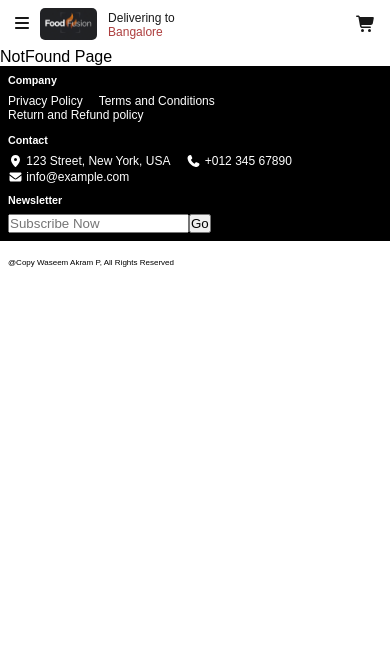
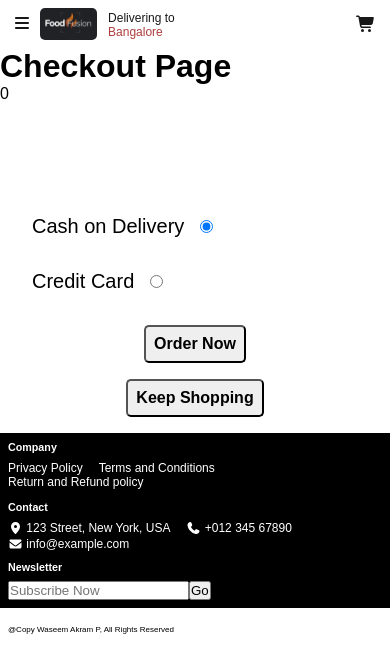
Before and after one commit to Waseemsvm/tutedude-react-ass8-food-fusion-app, a React (Vite) app: page /cart/checkout in a window 390 px wide. Shown: the top 672 px of the page. Built offline with nearby package versions, Linux system fonts and the light colour scheme.

Commit message:
checkoutpage

```diff
--- a/src/components/CartItem.jsx
+++ b/src/components/CartItem.jsx
@@ -10,7 +10,7 @@ export default function CartItem({ id }) {
   );
 
   return (
-    <tr>
+    <tr className={CartPageStyles["cart-itm"]}>
       <td>
         <div className={CartPageStyles["item-det"]}>
           <div className={CartPageStyles["img-cont"]}>
--- a/src/components/CartPage.jsx
+++ b/src/components/CartPage.jsx
@@ -34,7 +34,9 @@ export default function CartPage() {
             {cartItems.map((item) => (
               <CartItem id={item.id} key={item.id} />
             ))}
-            <tr>
+            <tr
+              className={`${CartPageStyles["checkout-det-itm"]}  ${CartPageStyles["checkout-det"]}`}
+            >
               <td>SubTotal</td>
               <td></td>
               <td>
@@ -45,7 +47,7 @@ export default function CartPage() {
                 {subTotal ?? 0}
               </td>
             </tr>
-            <tr>
+            <tr className={`${CartPageStyles["checkout-det-itm"]}`}>
               <td>Shipping Charge</td>
               <td></td>
               <td>
@@ -56,7 +58,7 @@ export default function CartPage() {
                 {shipCharge}
               </td>
             </tr>
-            <tr>
+            <tr className={CartPageStyles["checkout-det-itm"]}>
               <td>Discount</td>
               <td></td>
               <td>
@@ -67,7 +69,7 @@ export default function CartPage() {
                 {discount}%
               </td>
             </tr>
-            <tr>
+            <tr className={CartPageStyles["checkout-det-itm"]}>
               <td>Tax</td>
               <td></td>
               <td>
@@ -78,7 +80,7 @@ export default function CartPage() {
                 {tax}%
               </td>
             </tr>
-            <tr>
+            <tr className={CartPageStyles["checkout-det-itm"]}>
               <td>Total</td>
               <td></td>
               <td>
@@ -89,11 +91,18 @@ export default function CartPage() {
                 {grandTotal}
               </td>
             </tr>
-            <tr>
+            <tr className={CartPageStyles["checkout-det-itm"]}>
               <td></td>
               <td></td>
               <td className={CartPageStyles["chk-btn-cont"]}>
-                <button>Checkout</button>
+                <button
+                  onClick={(e) => {
+                    localStorage.setItem("grandTotal", grandTotal);
+                    navigate("checkout");
+                  }}
+                >
+                  Checkout
+                </button>
               </td>
             </tr>
           </tbody>
--- /dev/null
+++ b/src/components/CheckoutPage.jsx
@@ -0,0 +1,198 @@
+import { useNavigate } from "react-router";
+import CheckoutPageStyle from "../styles/CheckoutPage.module.css";
+import { useEffect, useState } from "react";
+
+export default function CheckoutPage() {
+  const navigate = useNavigate();
+  const [grandTotal, setGrandTotal] = useState(0);
+
+  useEffect((e) => {
+    let total = parseFloat(localStorage.getItem("grandTotal"));
+    setGrandTotal(isNaN(total) ? 0 : total);
+  }, []);
+
+  const [formData, setFormData] = useState({
+    ["paymentMode"]: "cod",
+    ["credit-name"]: "",
+    ["credit-no"]: "",
+    ["credit-expdate"]: "",
+    ["credit-cvv"]: "",
+  });
+
+  const isCCNameValid = () => formData["credit-name"]?.length >= 3;
+  const isCCNoValid = () => formData["credit-no"]?.length == 12;
+  const isExpDateValid = () => formData["credit-expdate"]?.length == 5;
+  const isCvvValid = () => formData["credit-cvv"]?.length == 3;
+
+  return (
+    <div>
+      <h1>Checkout Page</h1>
+      <div>{grandTotal}</div>
+
+      <form
+        action=""
+        className={CheckoutPageStyle.form}
+        onSubmit={(e) => {
+          e.preventDefault();
+          console.log(formData);
+          // dispatch(resetCart());
+          // dispatch(filterItems());
+          // navigate("/catalogue");
+          // showMessageToast(true);
+        }}
+      >
+        <div className={CheckoutPageStyle["form-body"]}>
+          <div className={CheckoutPageStyle["form-payment-opts"]}>
+            <div>
+              <label htmlFor="cod">Cash on Delivery</label>
+              <input
+                id="cod"
+                type="radio"
+                name="payment-mode"
+                checked={formData.paymentMode == "cod"}
+                onChange={(e) => {
+                  setFormData({
+                    ...formData,
+                    paymentMode: "cod",
+                  });
+                }}
+                required
+              ></input>
+            </div>
+            <div>
+              <label htmlFor="cc">Credit Card</label>
+              <input
+                id="cc"
+                type="radio"
+                checked={formData.paymentMode == "cc"}
+                onChange={(e) => {
+                  setFormData({
+                    ...formData,
+                    paymentMode: "cc",
+                  });
+                }}
+                name="payment-mode"
+                required
+              ></input>
+            </div>
+          </div>
+
+          {formData.paymentMode === "cc" && (
+            <div
+              className={`${CheckoutPageStyle["credit-card-form"]} ${
+                formData.paymentMode == "cc" ? "" : CheckoutPageStyle.hide
+              }`}
+            >
+              <div className="form-item">
+                <input
+                  id="credit-name"
+                  placeholder="Enter your full name"
+                  value={formData["credit-name"]}
+                  type="text"
+                  required
+                  onChange={(e) => {
+                    setFormData({
+                      ...formData,
+                      ["credit-name"]: e.target.value,
+                    });
+                  }}
+                />
+                <p className={CheckoutPageStyle.error}>
+                  {isCCNameValid()
+                    ? null
+                    : "Please Enter you Full Name. Name should be atleast 3 characters"}
+                </p>
+              </div>
+              <div className="form-item">
+                <input
+                  id="credit-no"
+                  placeholder="Enter your Credit card number"
+                  value={formData["credit-no"]}
+                  required
+                  minLength={12}
+                  maxLength={12}
+                  onChange={(e) => {
+                    setFormData({
+                      ...formData,
+                      ["credit-no"]: e.target.value,
+                    });
+                  }}
+                />
+                <p className={CheckoutPageStyle.error}>
+                  {isCCNoValid()
+                    ? null
+                    : "Please Enter you Credit Card No. Expected atleast 12 digits"}
+                </p>
+              </div>
+              <div className="form-item">
+                <input
+                  id="credit-expdate"
+                  placeholder="Enter expiry date. MM/YY"
+                  value={formData["credit-expdate"]}
+                  required
+                  type="text"
+                  minLength={5}
+                  maxLength={5}
+                  pattern="^(0[1-9]|1[0-2])\/\d{2}$"
+                  onChange={(e) => {
+                    setFormData({
+                      ...formData,
+                      ["credit-expdate"]: e.target.value,
+                    });
+                  }}
+                />
+                <p className={CheckoutPageStyle.error}>
+                  {isExpDateValid()
+                    ? null
+                    : "Please Enter you Credit Card Expiry Date. Valid format is MM/YY"}
+                </p>
+              </div>
+              <div className="form-item">
+                <input
+                  id="credit-cvv"
+                  placeholder="Enter CVV"
+                  value={formData["credit-cvv"]}
+                  required
+                  minLength={3}
+                  maxLength={3}
+                  onChange={(e) => {
+                    setFormData({
+                      ...formData,
+                      ["credit-cvv"]: e.target.value,
+                    });
+                  }}
+                />
+                <p className={CheckoutPageStyle.error}>
+                  {isCvvValid()
+                    ? null
+                    : "Please Enter you Credit Card CVV. Expected 3 digits"}
+                </p>
+              </div>
+            </div>
+          )}
+
+          <button className={CheckoutPageStyle["order-btn"]} type="submit">
+            Order Now
+          </button>
+          <button
+            className={CheckoutPageStyle["order-btn"]}
+            type="reset"
+            onClick={(e) => {
+              navigate("/cart");
+            }}
+          >
+            Keep Shopping
+          </button>
+        </div>
+      </form>
+
+      {/* <button
+        onClick={(e) => {
+          navigate("/cart");
+        }}
+      >
+        Keep Shopping
+      </button> */}
+    </div>
+  );
+}
--- a/src/components/Main.jsx
+++ b/src/components/Main.jsx
@@ -5,6 +5,7 @@ import AboutPage from "./AboutPage";
 import ContactPage from "./ContactPage";
 import CartPage from "./CartPage";
 import MenuPage from "./MenuPage";
+import CheckoutPage from "./CheckoutPage";
 
 export default function Main() {
   return (
@@ -13,7 +14,11 @@ export default function Main() {
       <Route path="/menu" element={<MenuPage />} />
       <Route path="/aboutus" element={<AboutPage />} />
       <Route path="/contactus" element={<ContactPage />} />
-      <Route path="/cart" element={<CartPage />} />
+      <Route path="/cart">
+        <Route index element={<CartPage />} />
+        <Route path="checkout" element={<CheckoutPage />} />
+      </Route>
+      {/* <Route path="/cart" element={<CartPage />} /> */}
       <Route path="*" element={<NotFoundPage />} />
     </Routes>
   );
--- a/src/components/MenuPage.jsx
+++ b/src/components/MenuPage.jsx
@@ -23,11 +23,15 @@ export default function MenuPage() {
           }}
         />
       </div>
-      <div className={MenuPageStyles.page}>
-        {items.map((item) => (
-          <MenuItem key={item.id} item={item} />
-        ))}
-      </div>
+      {items.length ? (
+        <div className={MenuPageStyles.page}>
+          {items.map((item) => (
+            <MenuItem key={item.id} item={item} />
+          ))}
+        </div>
+      ) : (
+        <div className={MenuPageStyles["menu-empty"]}>No Items Here</div>
+      )}
     </div>
   );
 }
--- a/src/styles/CartPage.module.css
+++ b/src/styles/CartPage.module.css
@@ -95,6 +95,18 @@
   opacity: 0.5;
 }
 
+.table .cart-itm {
+  box-shadow: rgba(0, 0, 0, 0.15) 1.95px 1.95px 2.6px;
+}
+
+.table .checkout-det td {
+  padding-top: 2rem;
+}
+
+.checkout-det-itm > td:first-child {
+  padding-left: 1rem;
+}
+
 @media screen and (max-width: 576px) {
   .item-desc,
   .item-title {
--- /dev/null
+++ b/src/styles/CheckoutPage.module.css
@@ -0,0 +1,91 @@
+.form {
+  display: flex;
+  /* margin-top: 5rem; */
+  align-items: center;
+  justify-content: center;
+  padding: 3rem;
+}
+
+.form-body {
+  display: flex;
+  flex-direction: column;
+  width: 50%;
+  /* align-items: center; */
+}
+
+.form-payment-opts {
+  display: flex;
+  justify-content: center;
+}
+
+.form-payment-opts > div {
+  margin: 1rem;
+  display: flex;
+  align-items: center;
+}
+
+.form-payment-opts > div > label {
+  margin-right: 1rem;
+  font-size: 1.25rem;
+}
+
+.credit-card-form {
+  display: flex;
+  flex-direction: column;
+  flex-wrap: wrap;
+}
+
+.credit-card-form input {
+  width: 100%;
+  padding: 0.5rem;
+  font-size: 1.25rem;
+  margin: 0.25rem;
+  border-radius: 5px;
+}
+
+.hide {
+  display: none;
+}
+
+.order-btn {
+  max-width: 250px;
+  align-self: center;
+  padding: 0.5rem;
+  font-size: 1rem;
+  font-weight: bold;
+  margin-top: 1rem;
+  border-radius: 5px;
+}
+
+.error {
+  color: red;
+  font-size: 0.75rem;
+}
+
+@media screen and (max-width: 1024px) {
+  .form-body {
+    width: 80%;
+  }
+}
+
+@media screen and (max-width: 576px) {
+  .form-body {
+    width: 100%;
+  }
+
+  .form {
+    padding: 1rem;
+  }
+}
+
+@media screen and (max-width: 576px) {
+  .form {
+    margin-top: 5rem;
+  }
+}
+
+@media screen and (max-width: 440px) {
+  .form-payment-opts {
+    flex-direction: column;
+  }
+}
--- a/src/styles/MenuPage.module.css
+++ b/src/styles/MenuPage.module.css
@@ -1,11 +1,11 @@
-.toolbar{
+.toolbar {
   height: 2.5rem;
   display: flex;
   justify-content: flex-end;
   box-shadow: rgba(0, 0, 0, 0.15) 1.95px 1.95px 2.6px;
 }
 
-.toolbar input{
+.toolbar input {
   height: 1.5rem;
 }
 
@@ -14,6 +14,13 @@
   grid-template-columns: repeat(4, 1fr);
   gap: 1rem;
   padding: 1rem;
+}
+
+.menu-empty {
+  height: 10rem;
+  display: flex;
+  justify-content: center;
+  align-items: center;
 }
 
 .menu-item {
```
